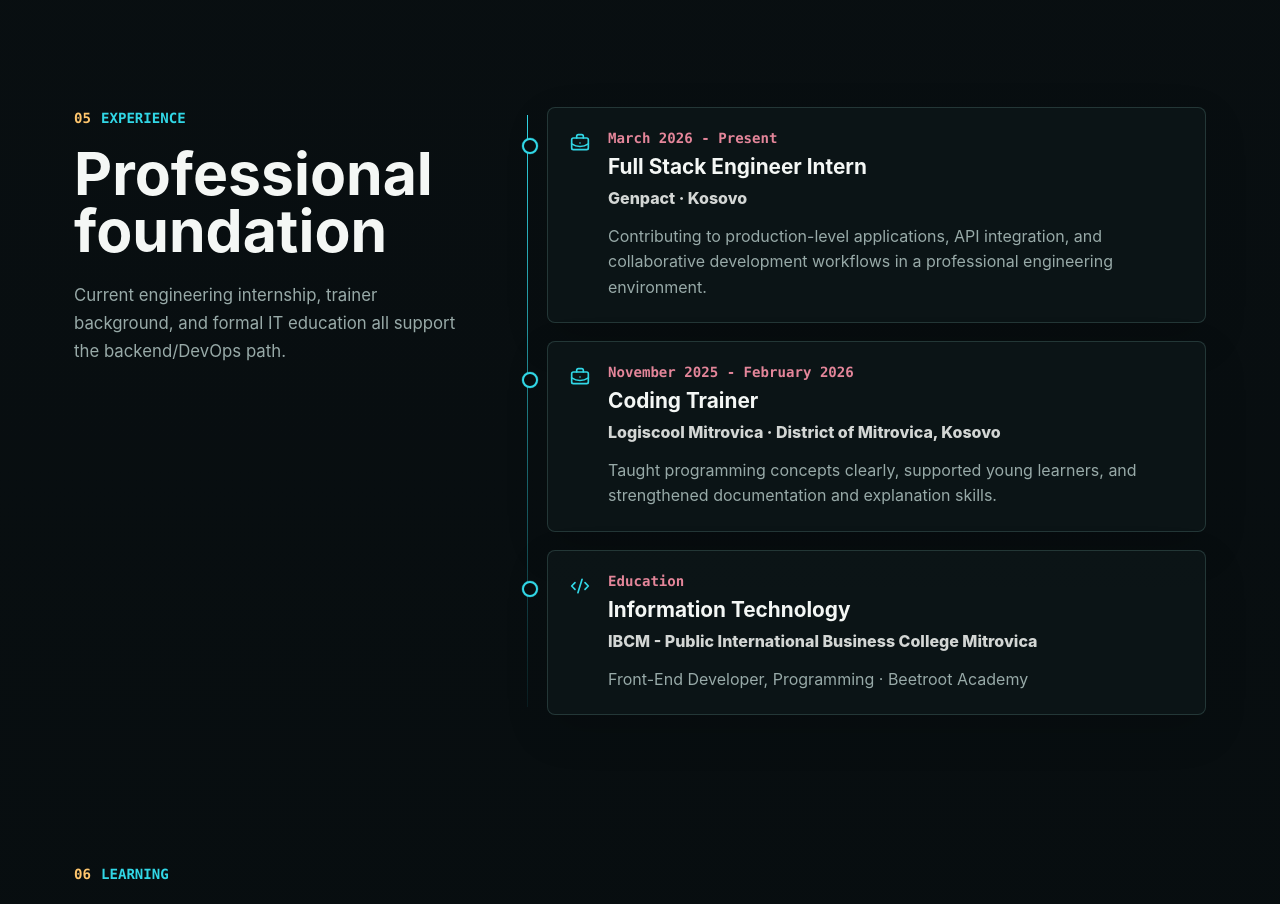
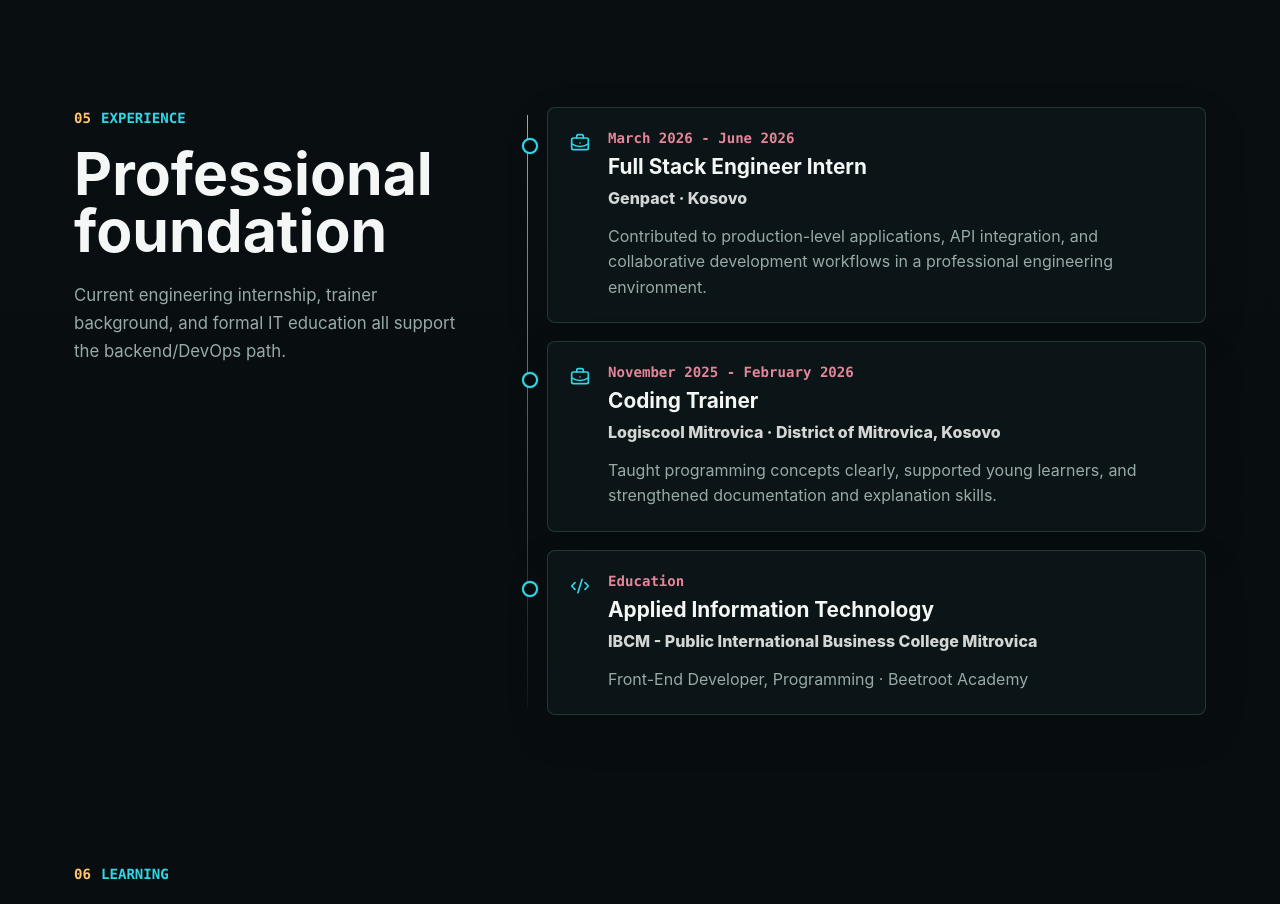
Before and after one commit to ErisShosholli/Portfolio, a Next.js app: page / in a window 1280 px wide. Shown: the part 4640-5544 px from the top of the page. Built offline with nearby package versions, Linux system fonts and the light colour scheme.

Commit message:
Update experience and education details

```diff
--- a/app/page.tsx
+++ b/app/page.tsx
@@ -243,10 +243,10 @@ const experience = [
   {
     role: "Full Stack Engineer Intern",
     company: "Genpact",
-    period: "March 2026 - Present",
+    period: "March 2026 - June 2026",
     location: "Kosovo",
     copy:
-      "Contributing to production-level applications, API integration, and collaborative development workflows in a professional engineering environment."
+      "Contributed to production-level applications, API integration, and collaborative development workflows in a professional engineering environment."
   },
   {
     role: "Coding Trainer",
@@ -605,7 +605,7 @@ export default function Home() {
             <Code2 size={20} aria-hidden="true" />
             <div>
               <span>Education</span>
-              <h3>Information Technology</h3>
+              <h3>Applied Information Technology</h3>
               <p className="company">IBCM - Public International Business College Mitrovica</p>
               <p>Front-End Developer, Programming · Beetroot Academy</p>
             </div>
```
